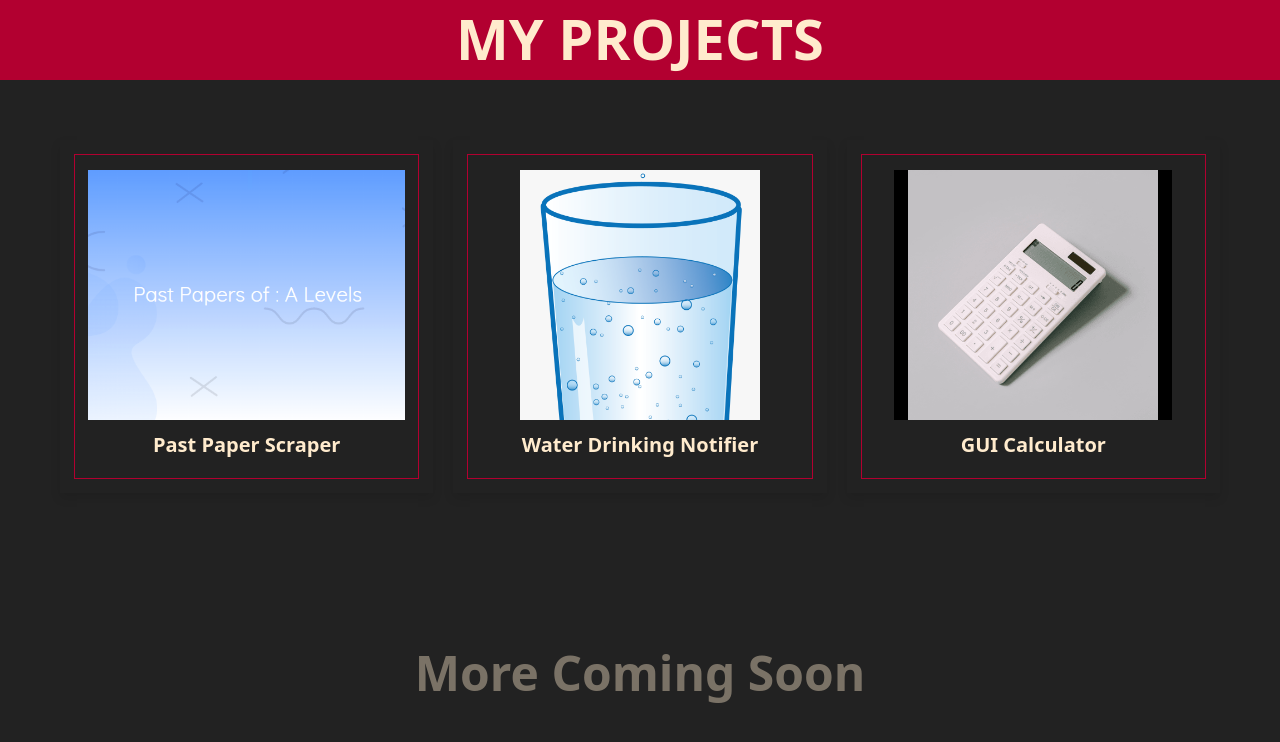
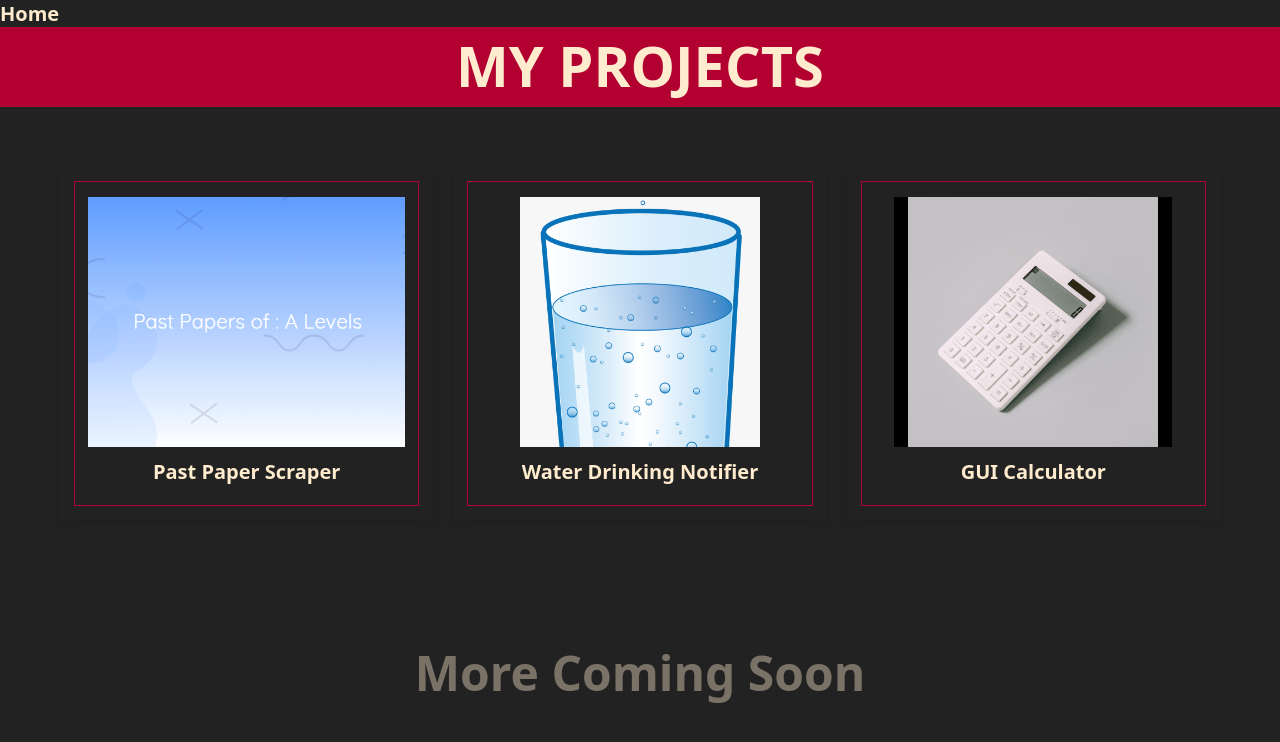
Before and after one commit to AnubhavDOE/Anubhav, a plain HTML site: page projects.html in a window 1280 px wide. Drawn offline with Linux system fonts and the light colour scheme.

Commit message:
Update projects.html

```diff
--- a/projects.html
+++ b/projects.html
@@ -9,6 +9,9 @@
 
 </head>
 <body>
+<a href="index.html" style="text-decoration:none;color:blanchedalmond"><div class ="home-button">
+  <h1>Home</h1>
+ </div></a>
 <h3 class="title"> My projects </h3>
 
 <div class="container">
```
